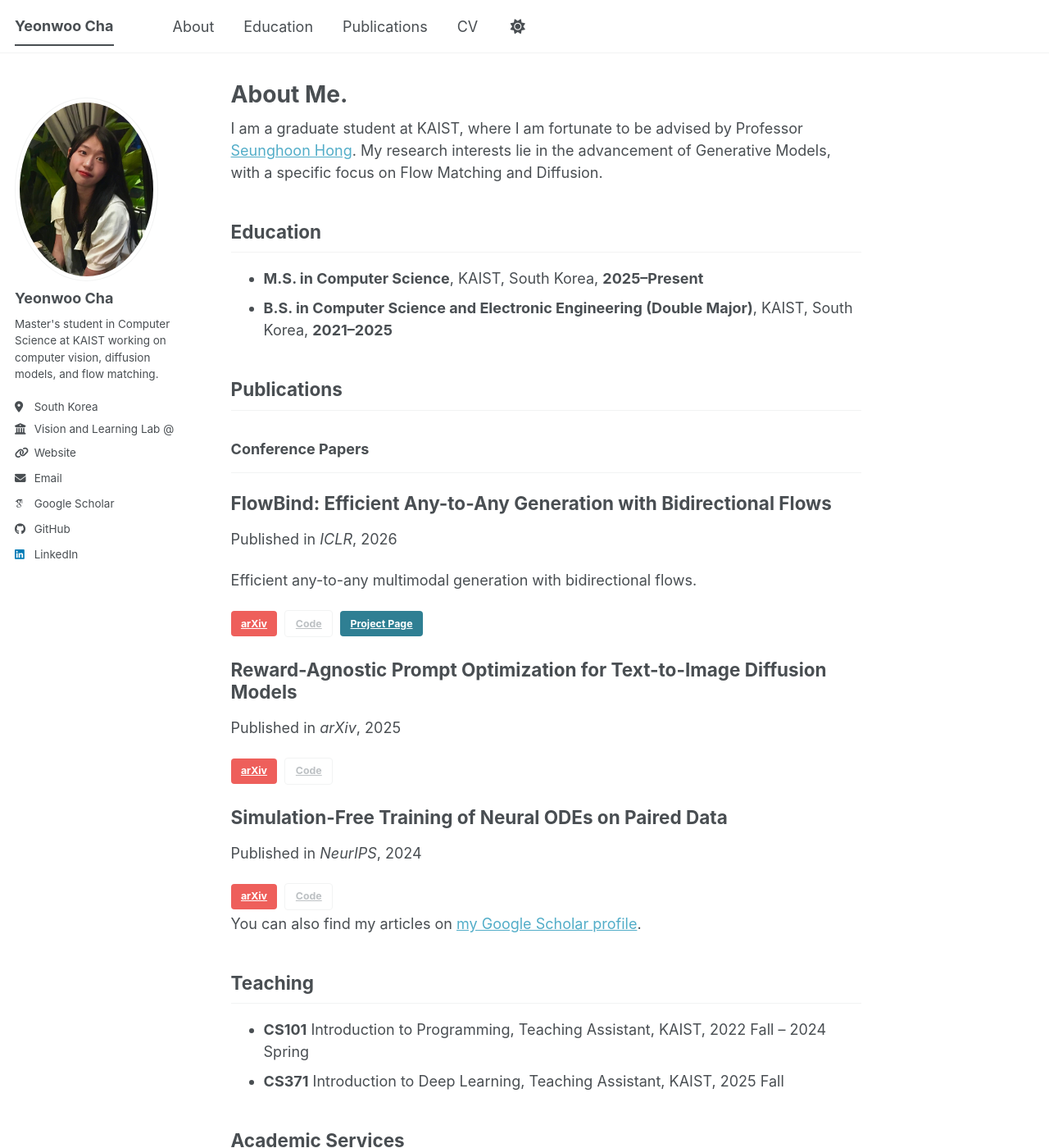
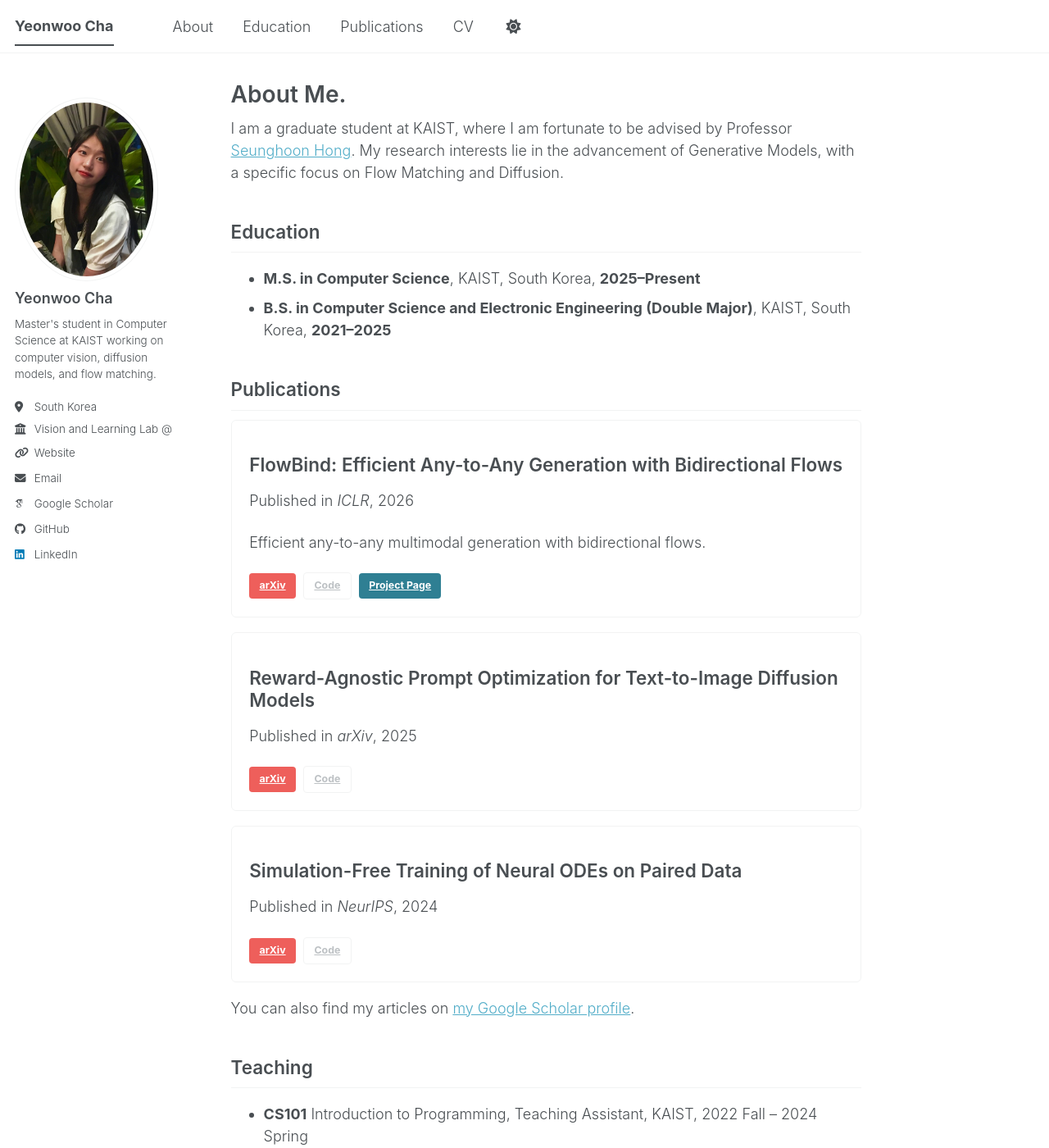
Before and after one commit to yeonwoo378/yeonwoo378.github.io, a Jekyll site: the page built from _pages/about.md, in a window 1280 px wide and 1400 px high. Shown: the whole window at 82% size. Built offline with Jekyll 4.4.1, drawn with Linux system fonts in a browser that asks for light colours; some web fonts are replaced; a script bundle is joined from its source files by our own code; library files that are not in the unit come from our copies.

Commit message:
uploading

```diff
--- a/_includes/archive-single.html
+++ b/_includes/archive-single.html
@@ -13,7 +13,7 @@
 {% endif %}
 
 <div class="{{ include.type | default: "list" }}__item">
-  <article class="archive__item" itemscope itemtype="http://schema.org/CreativeWork">
+  <article class="archive__item{% if post.collection == 'publications' %} pub-card{% endif %}" itemscope itemtype="http://schema.org/CreativeWork">
     {% if include.type == "grid" and teaser %}
       <div class="archive__item-teaser">
         <img src=
--- a/_includes/head/custom.html
+++ b/_includes/head/custom.html
@@ -14,4 +14,17 @@
 <link rel="icon" href="/images/favicon.ico"/>
 <meta name="theme-color" content="#ffffff"/>
 
+<!-- font weight override -->
+<style>
+  body { font-weight: 300; }
+  h1, h2, h3, h4, h5, h6 { font-weight: 600; }
+
+  .pub-card {
+    border: 1px solid var(--global-border-color, #e0e0e0);
+    border-radius: 6px;
+    padding: 1em 1.2em;
+    margin-bottom: 1em;
+  }
+</style>
+
 <!-- end custom head snippets -->
--- a/_pages/about.md
+++ b/_pages/about.md
@@ -21,28 +21,9 @@ I am a graduate student at KAIST, where I am fortunate to be advised by Professo
 
 {% include base_path %}
 
-{% if site.publication_category %}
-{% for category in site.publication_category %}
-{% assign title_shown = false %}
-{% for post in site.publications reversed %}
-{% if post.category != category[0] %}
-{% continue %}
-{% endif %}
-{% unless title_shown %}
-### {{ category[1].title }}
-
-* * *
-
-{% assign title_shown = true %}
-{% endunless %}
-{% include archive-single.html %}
-{% endfor %}
-{% endfor %}
-{% else %}
 {% for post in site.publications reversed %}
 {% include archive-single.html %}
 {% endfor %}
-{% endif %}
 
 
 {% if site.author.googlescholar %}
```
